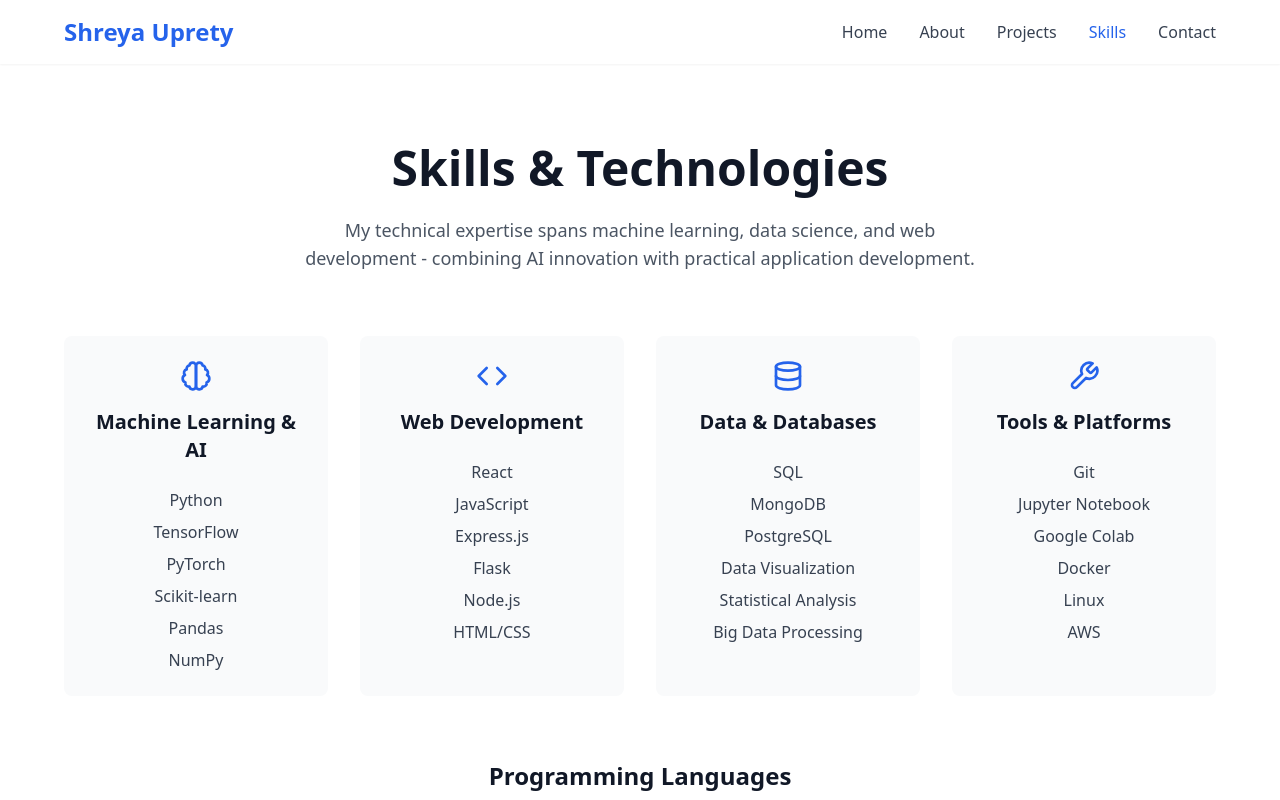
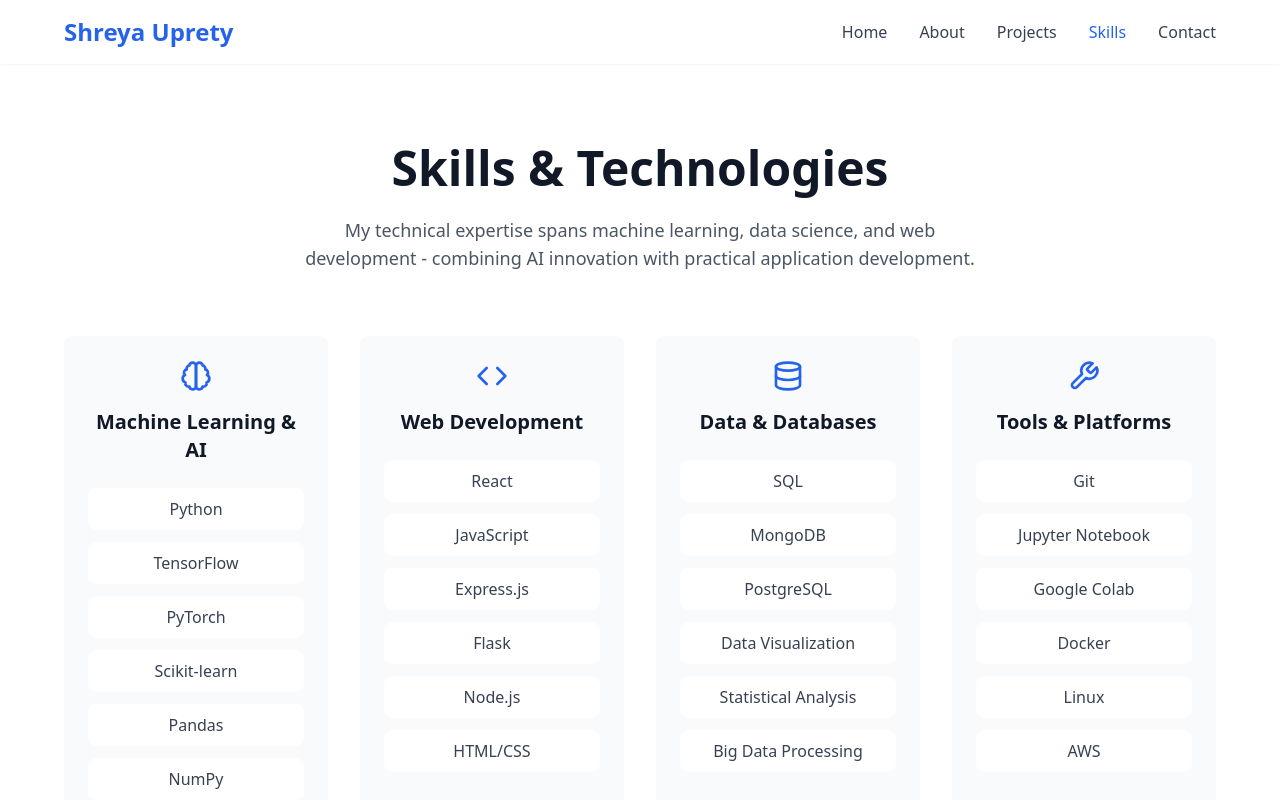
Before and after one commit to shreyaupretyy/portfolio-website, a React (Create React App) app: page /skills in a window 1280 px wide. Shown: the top 800 px of the page. Built offline with nearby package versions, Linux system fonts and the light colour scheme.

Commit message:
update skills

```diff
--- a/src/pages/Skills.js
+++ b/src/pages/Skills.js
@@ -101,11 +101,11 @@
               <h2 className="text-xl font-bold text-gray-900 mb-6 text-center">
                 {category.title}
               </h2>
-              <div className="space-y-2">
+              <div className="space-y-3">
                 {category.skills.map((skill, skillIndex) => (
                   <div
                     key={skillIndex}
-                    className="text-center"
+                    className="px-3 py-2 bg-white rounded-lg border border-white text-center hover:border-primary-300 transition-colors duration-200"
                   >
                     <span className="text-gray-700 font-medium">{skill}</span>
                   </div>
```
